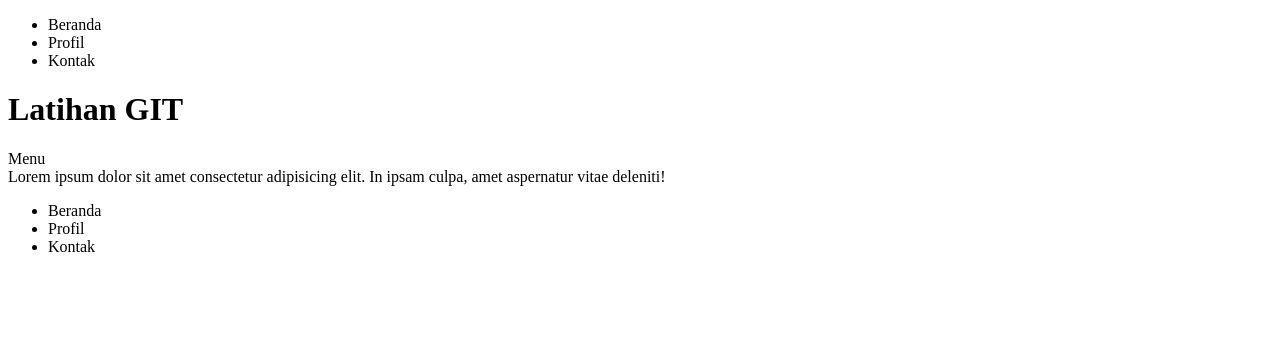
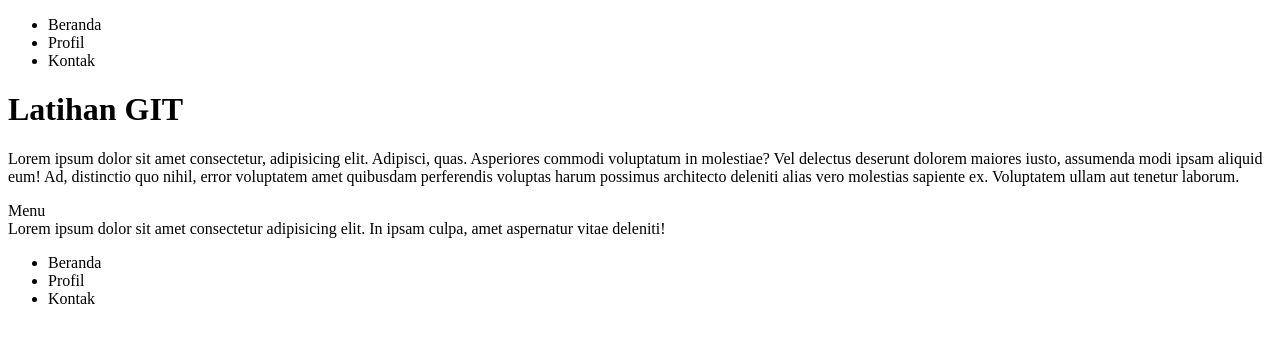
Before and after one commit to azzam-azhari/CompanyProfile, a plain HTML site: page index.html in a window 1280 px wide. Drawn offline with Linux system fonts and the light colour scheme.

Commit message:
add paragraph

```diff
--- a/index.html
+++ b/index.html
@@ -15,6 +15,11 @@
     </nav>
     <h1>Latihan GIT</h1>
 
+    <p>
+      Lorem ipsum dolor sit amet consectetur, adipisicing elit. Adipisci, quas. Asperiores commodi voluptatum in molestiae? Vel delectus deserunt dolorem maiores iusto, assumenda modi ipsam aliquid eum! Ad, distinctio quo nihil, error
+      voluptatem amet quibusdam perferendis voluptas harum possimus architecto deleniti alias vero molestias sapiente ex. Voluptatem ullam aut tenetur laborum.
+    </p>
+
     <header>Menu</header>
 
     <div>Lorem ipsum dolor sit amet consectetur adipisicing elit. In ipsam culpa, amet aspernatur vitae deleniti!</div>
```
